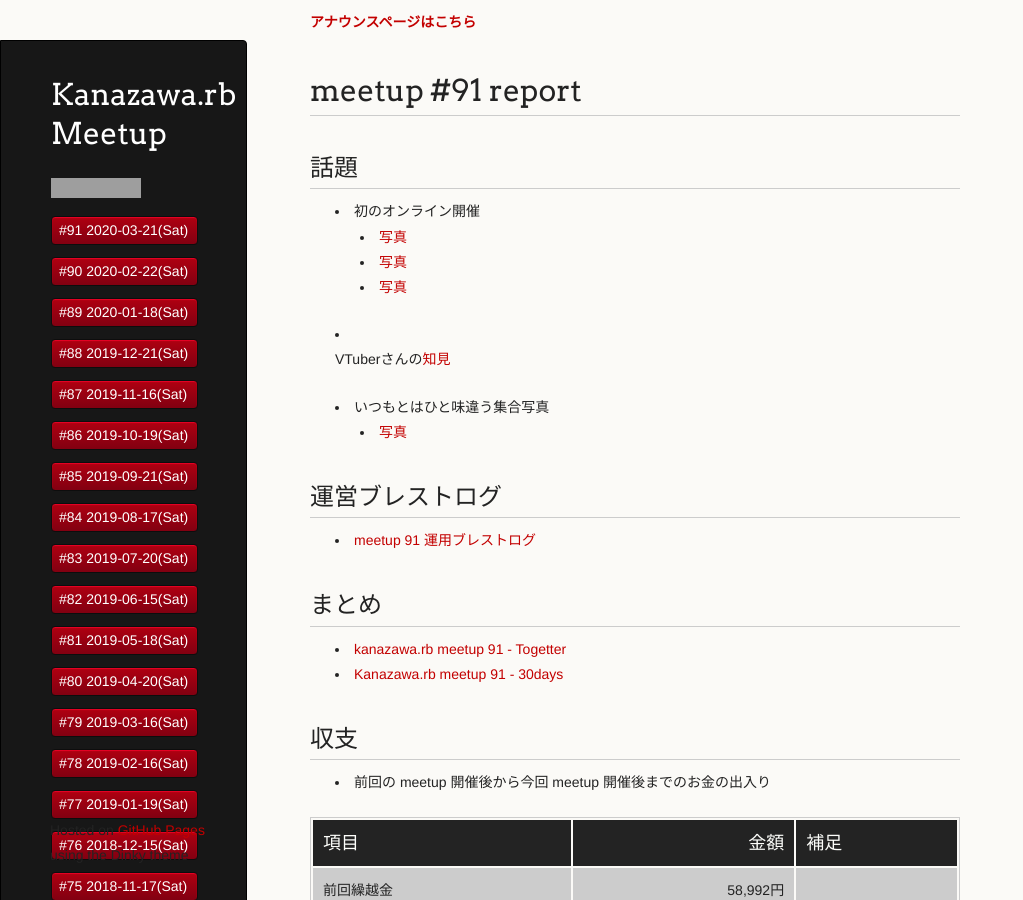
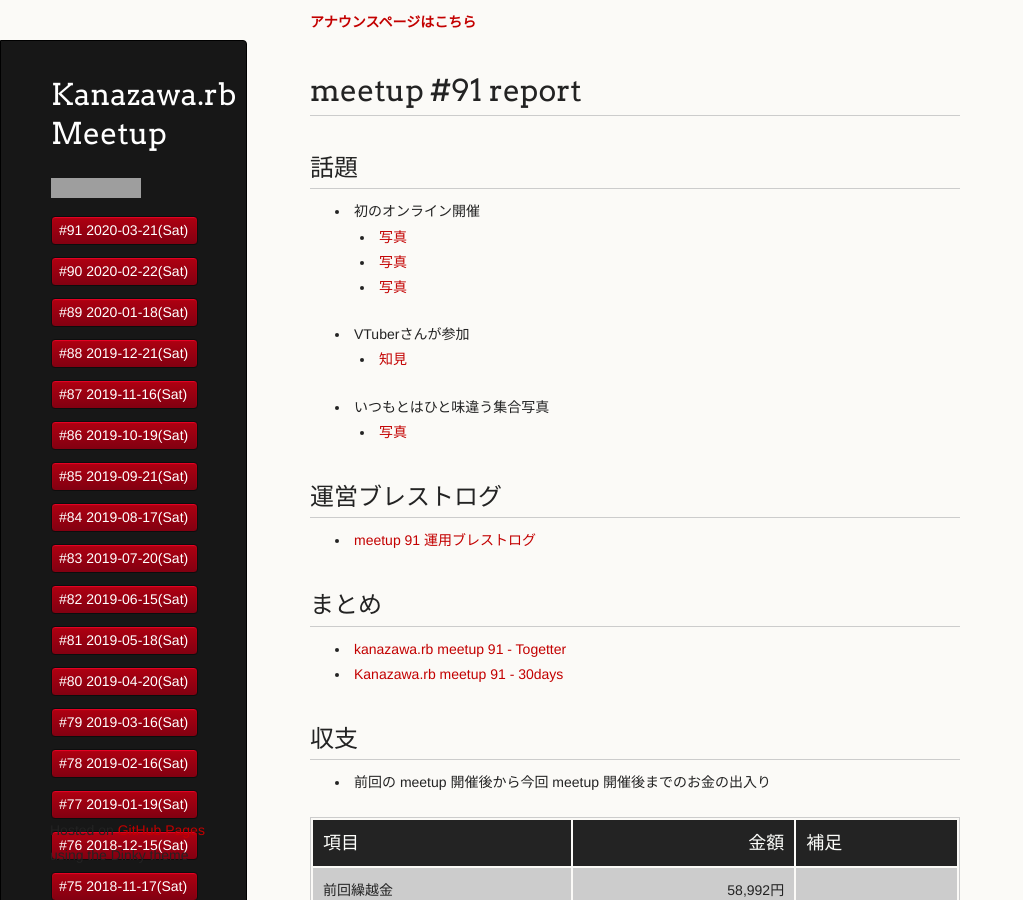
Before and after one commit to kanazawarb/meetup, a Jekyll site: the page built from 91/report.md, in a window 1280 px wide and 900 px high. Shown: the whole window, without its empty margins (0-1023 px from the left). Built offline with Jekyll 4.4.1, drawn with Linux system fonts in a browser that asks for light colours; grey boxes are pictures that could not be loaded.

Commit message:
fix broken indentation

```diff
--- a/91/report.md
+++ b/91/report.md
@@ -17,7 +17,8 @@
   + [写真](https://twitter.com/TAKAyuki_atkwsk/status/1241214888090968066)
   + [写真](https://twitter.com/kiyohara/status/1241229873818918912)
 
-* VTuberさんの[知見](https://twitter.com/kiyohara/status/1241264273927487488)
+* VTuberさんが参加
+  + [知見](https://twitter.com/kiyohara/status/1241264273927487488)
 
 * いつもとはひと味違う集合写真
   + [写真](https://twitter.com/kiyohara/status/1241275270973108224)
```
